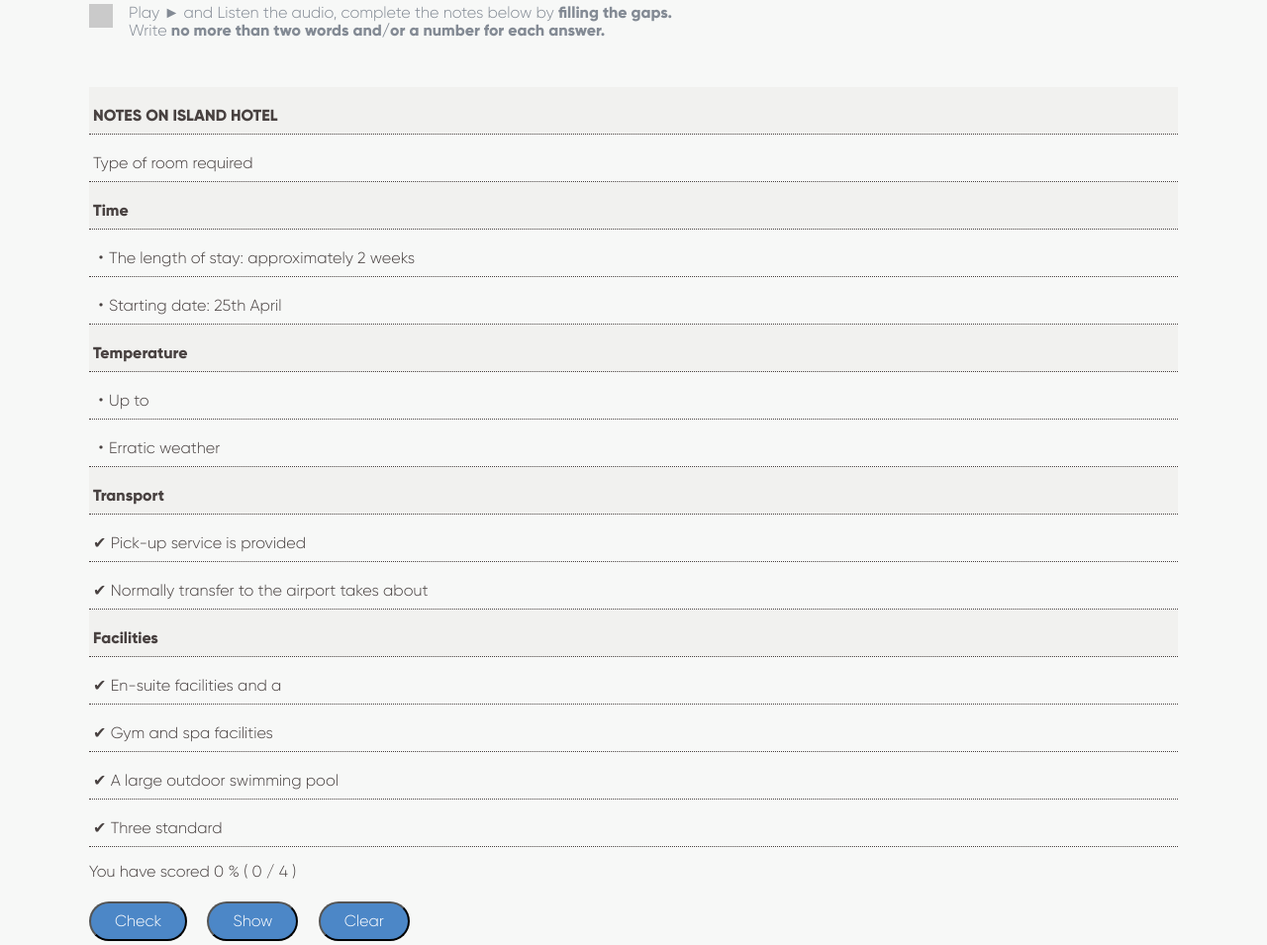
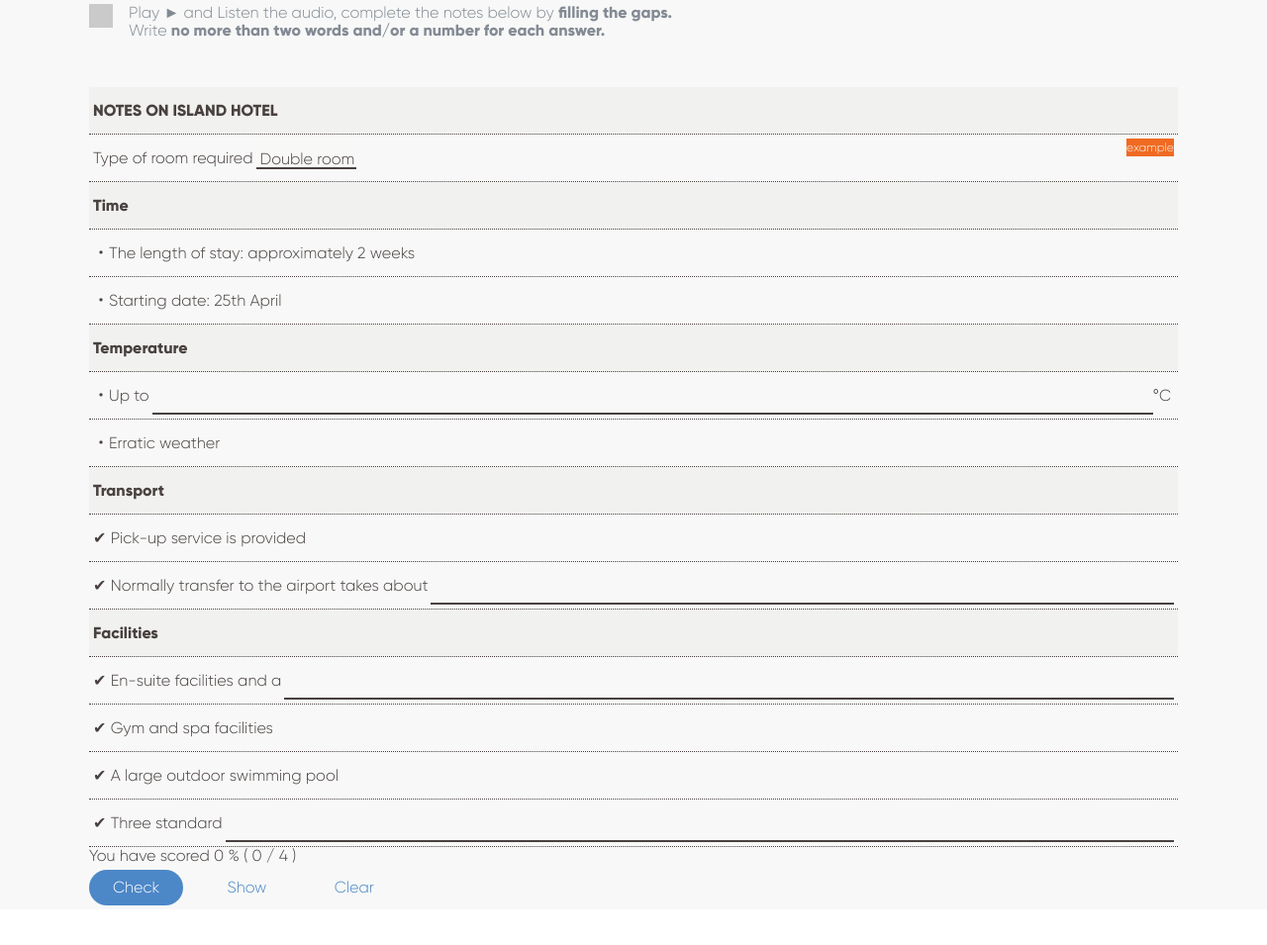
Before and after one commit to petushoque/ahoyla, a plain HTML site: page index.html in a window 1280 px wide. Shown: the part 428-1383 px from the top of the page at 99% size. After the commit the page ends 1347 px from the top, so only its background shows below. Drawn offline with Linux system fonts and the light colour scheme; grey boxes are pictures that could not be loaded.

Commit message:
feat: улучшенная верстка, инпуты, исправленный хедер

```diff
--- a/index.css
+++ b/index.css
@@ -14,9 +14,15 @@
     background-position: center;
     width: 100%;
     height: 300px;
-    padding: 20px 20px 25px 20px;
+    box-shadow:0 0 0 150px rgba(0, 0, 0, 0.33) inset;
+}
+
+.header__content {
+    min-height: 300px;
+    width: 100%;
+    max-width: 1148px;
     box-sizing: border-box;
-    box-shadow:0 0 0 150px rgba(0, 0, 0, 0.33) inset;
+    padding: 30px 24px 30px 24px;
     display: flex;
     flex-direction: column;
     justify-content: space-between;
@@ -106,29 +112,87 @@ audio::-webkit-media-controls-panel {
 
 }
 
+.exercise__example-input {
+    margin-bottom: 8px;
+    padding: 6px 2px 0px 4px;
+    border-style: none none solid;
+    border-width: 1px 1px 2px;
+    border-color: #000 #000 #484140;
+    background-color: #f8f8f6;
+    font-size: 16px;
+    line-height: 100%;
+    display: flex;
+    flex-direction: column;
+    justify-content: flex-end;
+}
+
+.exercise__example {
+    width: 48px;
+    height: 18px;
+    background-color: #f06a22;
+    color: #f8f8f6;
+    display: flex;
+    flex-direction: row;
+    align-items: center;
+    justify-content: center;
+    margin-left: auto;
+}
+
+.exercise__example_text {
+    margin: 0;
+    color: #f8f8f6;
+    font-size: 12px;
+}
+
+.exercise__string {
+    box-sizing: border-box;
+    padding: 4px;
+    min-height: 48px;
+    display: flex;
+    flex-direction: row;
+    width: 100%;
+}
+
 .exercise__strong {
     background-color: #f1f1ef;
-    box-sizing: border-box;
-    padding: 4px;
-    height: 48px;
     border-bottom: 1px dotted #484140;
 }
 
 .exercise__basis {
     background-color: #f7f8f7;
+    border-bottom: 1px dotted #484140;
+}
+
+.exercise__input {
+    padding: 6px 2px 0 4px;
+    background-color: transparent;
+    border-style: none none solid;
+    border-width: 1px 1px 2px;
+    border-color: #000 #000 #484140;
+    background-color: transparent;
     box-sizing: border-box;
-    padding: 4px;
-    height: 48px;
-    border-bottom: 1px dotted #484140;
+    height: 38px;
+    align-self: center;
+    width: 100%;
+}
+
+.exercise__input:focus {
+    border-color: #3898EC;
+    outline:none
 }
 
 .exercise__title {
     font-size: 16px;
     font-weight: bold;
+    margin: 0;
+    align-self: center;
 }
 
 .exercise__paragraph {
-
+    margin: 0;
+    align-self: center;
+    margin-right: 3px;
+    white-space: nowrap;
 }
 
 .exercise__button {
@@ -137,8 +201,42 @@ audio::-webkit-media-controls-panel {
     margin-bottom: 4px;
     padding: 10px 24px;
     border-radius: 40px;
-    background-color: #4c87c7;
+    border: none;
     line-height: 100%;
-    color: white;
     cursor: pointer;
 }
+
+.check-button {
+    background-color: #4c87c7;
+    color: white;
+}
+
+.check-button:hover {
+    background-color: #2b65a3;
+}
+
+.check-button:active {
+    background-color: #484140;
+}
+
+.show-button, .clear-button {
+    background-color: transparent;
+    color: #4c87c7;
+}
+
+@media screen and (max-width: 990px) {
+    .exercise__input {
+        width: 300px;
+}
+
+@media screen and (max-width: 492px) {
+    .exercise__string {
+        flex-direction: column;
+    }
+    .exercise__input {
+        width: 100%;
+    }
+    .exercise__example-input {
+        text-align: center;
+    }
+}
--- a/index.html
+++ b/index.html
@@ -12,6 +12,7 @@
 <body>
 <div class="page">
     <header class="header">
+        <div class="header__content">
             <div class="header__logo">
                 <svg preserveAspectRatio="xMidYMid meet" data-bbox="-0.01 0 988.43 579" viewBox="-0.01 0 988.43 579" xmlns="http://www.w3.org/2000/svg" data-type="color" role="img" aria-labelledby="svgcid-jcbx82kylbjh"><title id="svgcid-jcbx82kylbjh"></title>
                     <g>
@@ -63,6 +64,7 @@
                 <h2 class="header__subtitle">IELTS / Начальный / Listening</h2>
                 <h1 class="header__title">Задание 1</h1>
             </div>
+        </div>
     </header>
 
     <section class="audio">
@@ -86,31 +88,48 @@
         </div>
 
         <div class="exercise">
-            <div class="exercise__strong"><h3 class="exercise__title">NOTES ON ISLAND HOTEL</h3></div>
-            <div class="exercise__basis"><p class="exercise__paragraph">Type of room required</p></div>
-            <div class="exercise__strong"><h3 class="exercise__title">Time</h3></div>
-            <div class="exercise__basis"><p class="exercise__paragraph">・The length of stay: approximately 2 weeks</p></div>
-            <div class="exercise__basis"><p class="exercise__paragraph">・Starting date: 25th April</p></div>
-            <div class="exercise__strong"><h3 class="exercise__title">Temperature</h3></div>
-            <div class="exercise__basis"><p class="exercise__paragraph">・Up to</p></div>
-            <div class="exercise__basis"><p class="exercise__paragraph">・Erratic weather</p></div>
-            <div class="exercise__strong"><h3 class="exercise__title">Transport</h3></div>
-            <div class="exercise__basis"><p class="exercise__paragraph">✔︎ Pick-up service is provided</p></div>
-            <div class="exercise__basis"><p class="exercise__paragraph">✔︎ Normally transfer to the airport takes about</p></div>
-            <div class="exercise__strong"><h3 class="exercise__title">Facilities</h3></div>
-            <div class="exercise__basis"><p class="exercise__paragraph">✔︎ En-suite facilities and a</p></div>
-            <div class="exercise__basis"><p class="exercise__paragraph">✔︎ Gym and spa facilities</p></div>
-            <div class="exercise__basis"><p class="exercise__paragraph">✔︎ A large outdoor swimming pool</p></div>
-            <div class="exercise__basis"><p class="exercise__paragraph">✔︎ Three standard</p></div>
+            <div class="exercise__string exercise__strong"><h3 class="exercise__title">NOTES ON ISLAND HOTEL</h3></div>
+            <div class="exercise__string exercise__basis">
+                <p class="exercise__paragraph">Type of room required</p>
+                <div class="exercise__example-input">Double room</div>
+                <div class="exercise__example"><p class="exercise__example_text">example</p></div>
+            </div>
+            <div class="exercise__string exercise__strong"><h3 class="exercise__title">Time</h3></div>
+            <div class="exercise__string exercise__basis"><p class="exercise__paragraph">・The length of stay: approximately 2 weeks</p></div>
+            <div class="exercise__string exercise__basis"><p class="exercise__paragraph">・Starting date: 25th April</p></div>
+            <div class="exercise__string exercise__strong"><h3 class="exercise__title">Temperature</h3></div>
+            <div class="exercise__string exercise__basis">
+                <p class="exercise__paragraph">・Up to</p>
+                <input class="exercise__input">
+                <p class=exercise__paragraph>°C</p>
+            </div>
+            <div class="exercise__string exercise__basis"><p class="exercise__paragraph">・Erratic weather</p></div>
+            <div class="exercise__string exercise__strong"><h3 class="exercise__title">Transport</h3></div>
+            <div class="exercise__string exercise__basis"><p class="exercise__paragraph">✔︎ Pick-up service is provided</p></div>
+            <div class="exercise__string exercise__basis">
+                <p class="exercise__paragraph">✔︎ Normally transfer to the airport takes about</p>
+                <input class="exercise__input">
+            </div>
+            <div class="exercise__string exercise__strong"><h3 class="exercise__title">Facilities</h3></div>
+            <div class="exercise__string exercise__basis">
+                <p class="exercise__paragraph">✔︎ En-suite facilities and a</p>
+                <input class="exercise__input">
+            </div>
+            <div class="exercise__string exercise__basis"><p class="exercise__paragraph">✔︎ Gym and spa facilities</p></div>
+            <div class="exercise__string exercise__basis"><p class="exercise__paragraph">✔︎ A large outdoor swimming pool</p></div>
+            <div class="exercise__string exercise__basis">
+                <p class="exercise__paragraph">✔︎ Three standard</p>
+                <input class="exercise__input">
+            </div>
 
             <div class="exercise__result">
                 <p class="exercise__paragraph">You have scored 0 % ( 0 / 4 )</p>
             </div>
 
             <div class="exercise__buttons">
-                <button class="exercise__button">Check</button>
-                <button class="exercise__button">Show</button>
-                <button class="exercise__button">Clear</button>
+                <button class="exercise__button check-button">Check</button>
+                <button class="exercise__button show-button">Show</button>
+                <button class="exercise__button clear-button">Clear</button>
             </div>
         </div>
     </section>
```
Lines whose indentation alone changed are shown as unchanged.
